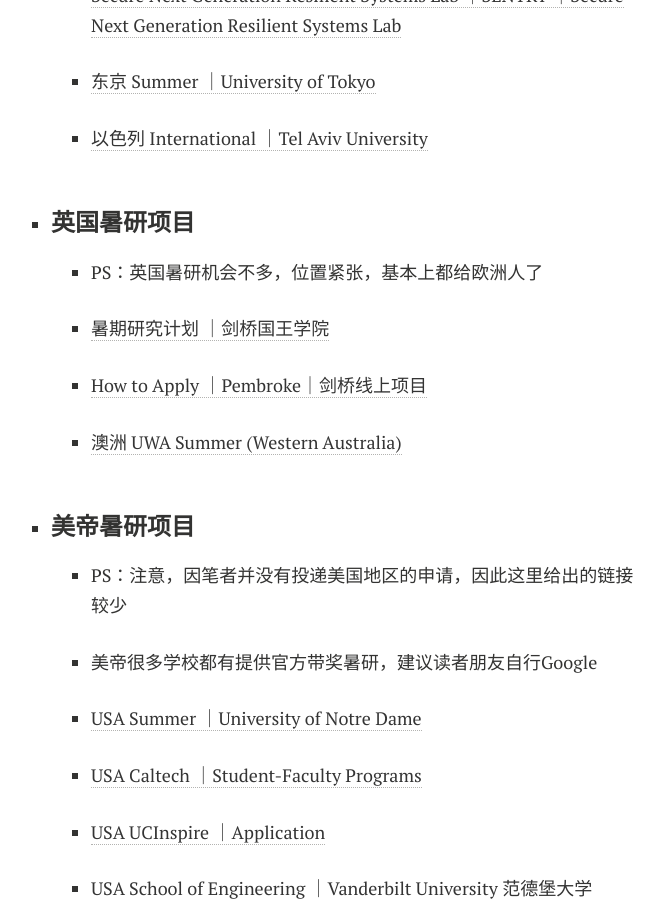
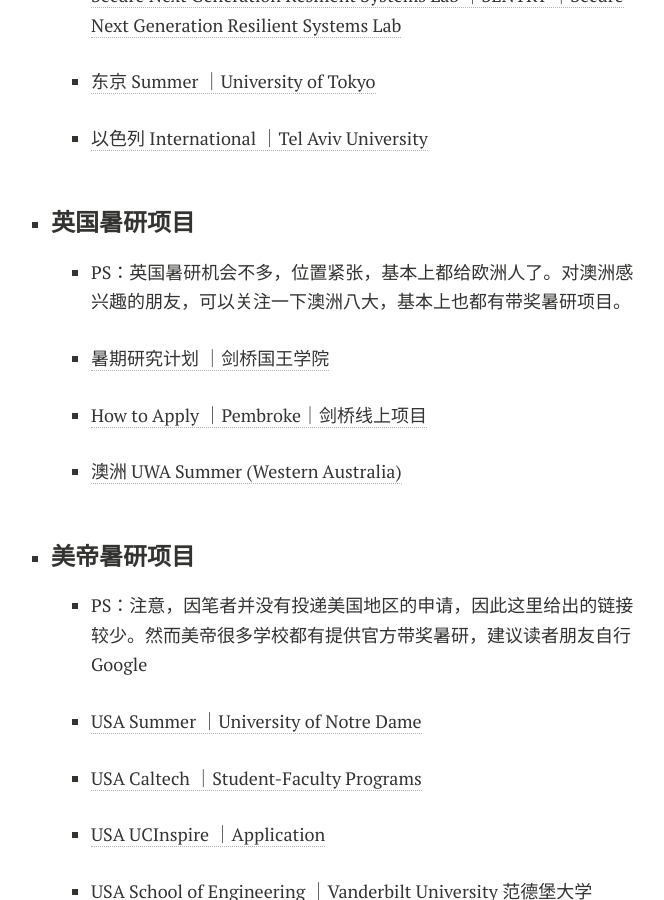
Before and after one commit to GuangLun2000/GuangLun2000.github.io, a Jekyll site: the page built from blogs/summer-res.md, in a window 1280 px wide and 900 px high, scrolled down 1736 px. Shown: the whole window, without its empty margins (309-973 px from the left). Built offline with Jekyll 4.4.1, drawn with Linux system fonts in a browser that asks for light colours; nearby versions of some CDN libraries; comment, search, counter and statistics services are not loaded; a style sheet for code colours, icons or effects is not loaded.

Commit message:
Update summer-res.md

```diff
--- a/blogs/summer-res.md
+++ b/blogs/summer-res.md
@@ -74,7 +74,7 @@
 
 - ### 英国暑研项目<br>
 
-  - PS：英国暑研机会不多，位置紧张，基本上都给欧洲人了
+  - PS：英国暑研机会不多，位置紧张，基本上都给欧洲人了。对澳洲感兴趣的朋友，可以关注一下澳洲八大，基本上也都有带奖暑研项目。
 
   - [暑期研究计划  ｜剑桥国王学院](https://www.kings.cam.ac.uk/study/summer-research-programme)
 
@@ -86,9 +86,7 @@
 
 - ### 美帝暑研项目<br>
 
-  - PS：注意，因笔者并没有投递美国地区的申请，因此这里给出的链接较少
-
-  - 美帝很多学校都有提供官方带奖暑研，建议读者朋友自行Google
+  - PS：注意，因笔者并没有投递美国地区的申请，因此这里给出的链接较少。然而美帝很多学校都有提供官方带奖暑研，建议读者朋友自行Google
 
   - [USA Summer  ｜University of Notre Dame](https://gep.nd.edu/find-a-program/summer-programs/undergraduate-research/)
 
```
